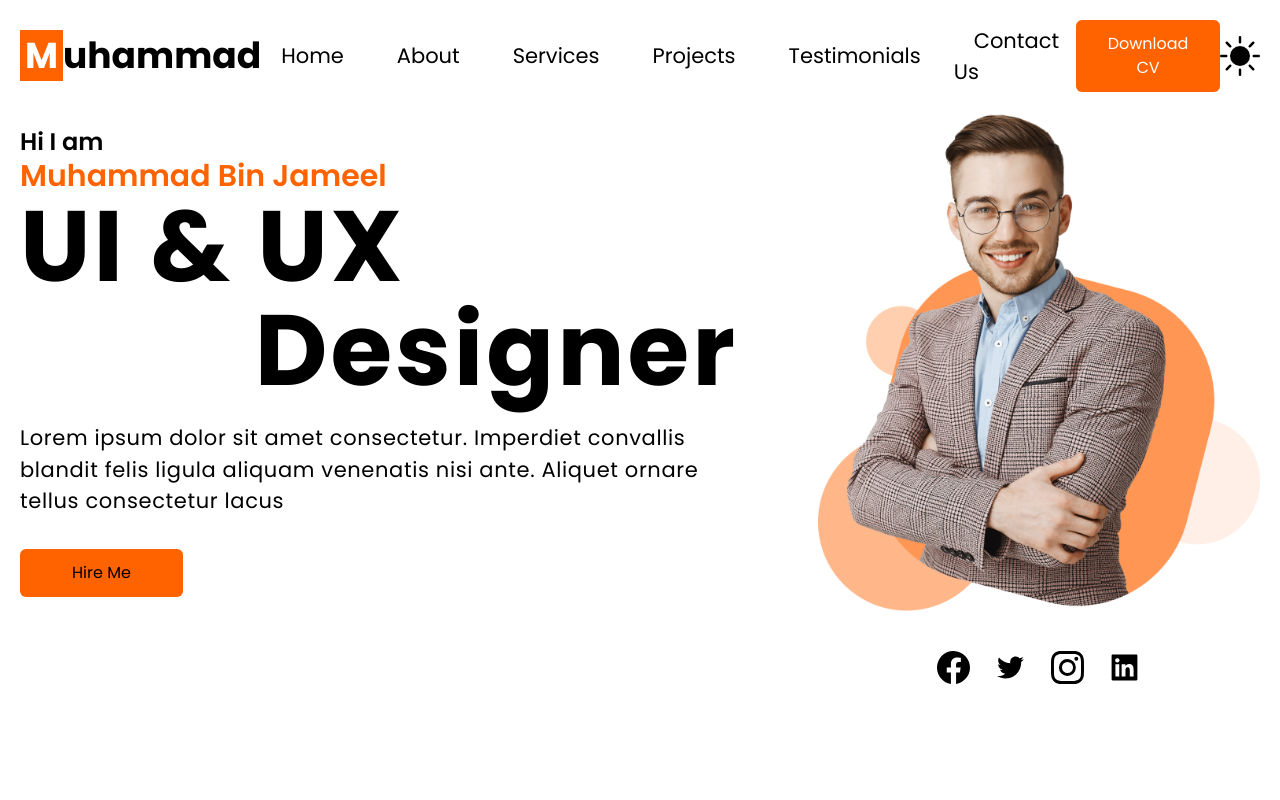
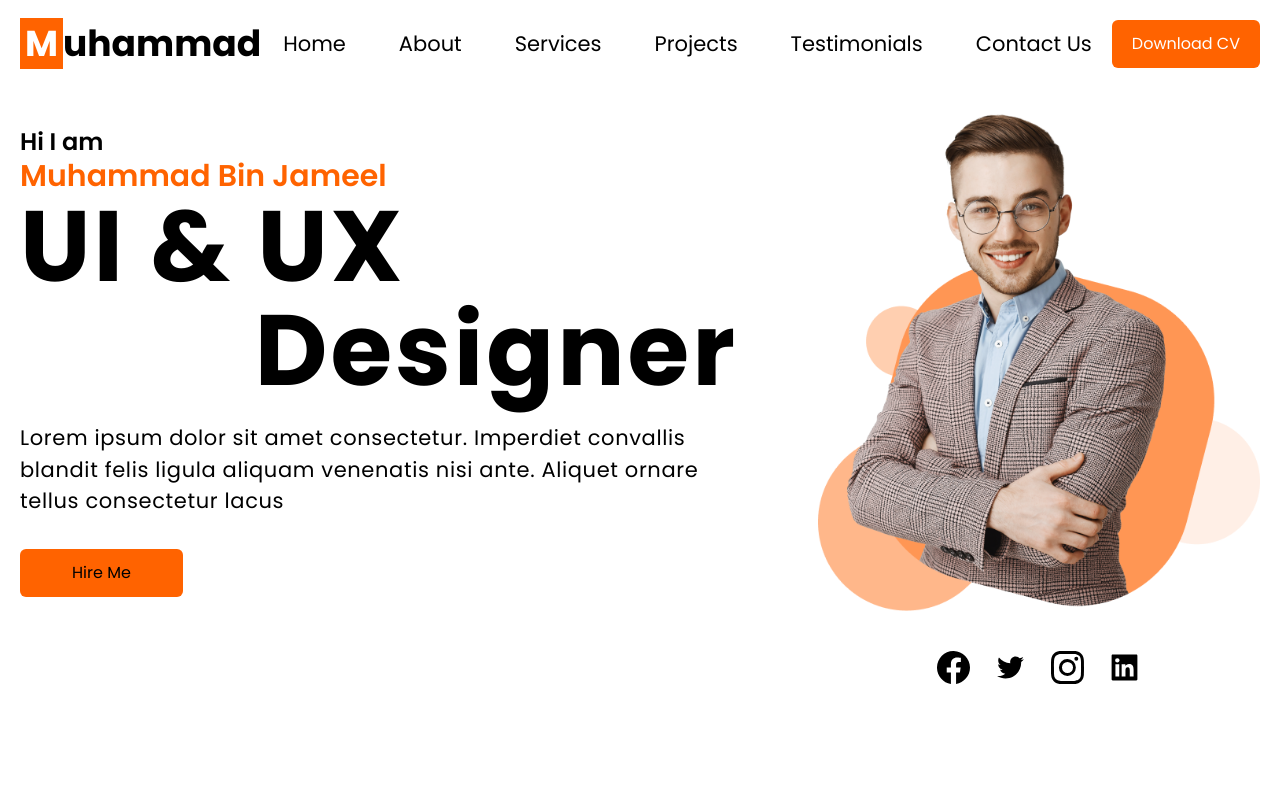
Before and after one commit to blackheart7565/personal-portfolio, a React (Vite) app: page / in a window 1280 px wide. Shown: the top 800 px of the page. Built offline with nearby package versions, Linux system fonts and the light colour scheme.

Commit message:
style: customize theme toggle button

```diff
--- a/src/components/Header.tsx
+++ b/src/components/Header.tsx
@@ -30,13 +30,13 @@ export const Header: React.FC<IHeaderProps> = (): JSX.Element => {
 			<div className="container mx-auto justify-between items-center flex">
 				<Logo />
 
-				<nav className="hidden xl:flex items-center">
+				<nav className="hidden xl:flex items-center overflow-x-auto overflow-y-hidden">
 					<ul className="flex items-center gap-[13px]">
 						{navigation.map((nav: INavigation): JSX.Element => (
 							<li key={nav.id} className="group">
 								<Link
 									to={nav.path}
-									className="py-4 px-5 text-[21px] dark:text-white text-black group-hover:text-primary transition-colors duration-300 ease-in-out"
+									className="py-4 px-5 text-nowrap text-[21px] dark:text-white text-black group-hover:text-primary transition-colors duration-300 ease-in-out"
 								>
 									{nav.label}
 								</Link>
@@ -49,12 +49,14 @@ export const Header: React.FC<IHeaderProps> = (): JSX.Element => {
 						Download CV
 					</button>
 				</nav>
+				<button className="flex xl:hidden relative bg-transparent border-none w-10 h-10 burgerBtn">
+					<span></span>
+				</button>
+			</div>
 
-				<div className="flex items-center gap-10">
-					<button className="flex xl:hidden relative bg-transparent border-none w-10 h-10 burgerBtn">
-						<span></span>
-					</button>
-					<button className="w-10 h-10 bg-transparent dark:text-white text-black"
+			<div className="xlm:hidden absolute top-full right-0 h-max">
+				<div className="flex justify-center items-center">
+					<button className="w-12 h-12 bg-transparent border-2 dark:bg-black bg-white border-black dark:border-white rounded-full p-2 dark:text-white text-black"
 						onClick={handleSwitchTheme}
 					>
 						{
@@ -63,6 +65,7 @@ export const Header: React.FC<IHeaderProps> = (): JSX.Element => {
 								: <BsSunFill className="w-full h-full" />
 						}
 					</button>
+					<span className=" h-1 w-20 bg-black dark:bg-white block"></span>
 				</div>
 			</div>
 		</header>
```
